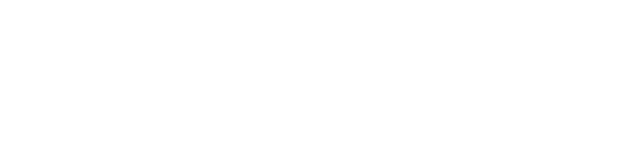
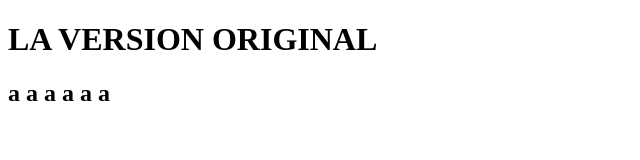
Before and after one commit to RavenNeverSmile/aprendiendo-git-github, a plain HTML site: page index.html in a window 1280 px wide. Shown: the whole page, without its empty margins (0-640 px from the left). Drawn offline with Linux system fonts and the light colour scheme.

Commit message:
La Original

```diff
--- a/index.html
+++ b/index.html
@@ -6,6 +6,7 @@
     <title>Document</title>
 </head>
 <body>
-
+    <h1>LA VERSION ORIGINAL</h1>
+    <h2>a a a a a a</h2>
 </body>
 </html>
```
